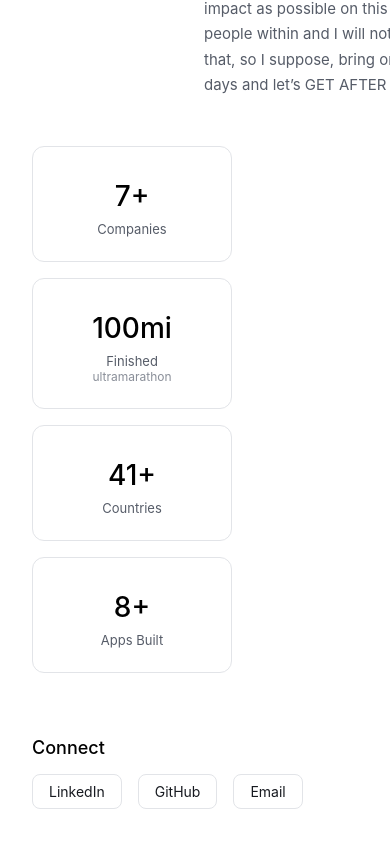
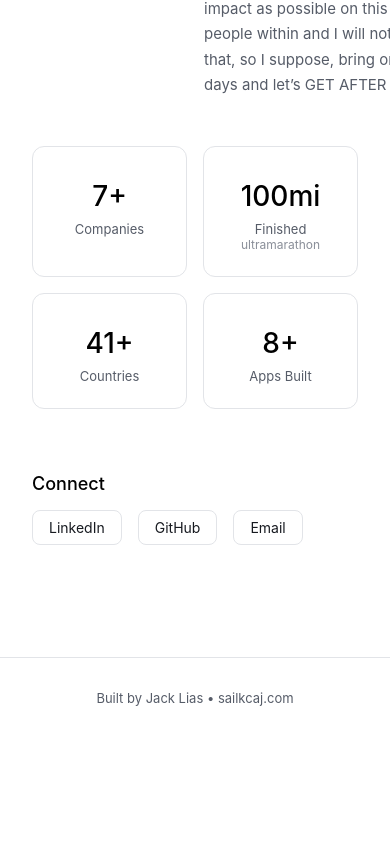
Before and after one commit to sailkcaj/jack-website, a React (Vite) app: page / in a window 390 px wide. Shown: the part 1717-2565 px from the top of the page. After the commit the page ends 2455 px from the top, so only its background shows below. Built offline with nearby package versions, Linux system fonts and the light colour scheme; the HTML template or start-up script is replaced by a standard one.

Commit message:
Stats go horizontal on narrow screens instead of stacking

```diff
--- a/src/App.jsx
+++ b/src/App.jsx
@@ -120,7 +120,7 @@ export default function JackWebsite() {
                 </div>
               </div>
 
-              <div style={{ display: 'flex', flexDirection: 'column', gap: '1rem', width: '200px', flexShrink: 0 }}>
+              <div className="hero-stats">
                 {stats.map((stat, i) => (
                   <div key={i} style={{
                     background: 'var(--surface-2)',
--- a/src/globals.css
+++ b/src/globals.css
@@ -27,3 +27,24 @@ body {
   background: var(--surface-0);
   font-family: -apple-system, BlinkMacSystemFont, 'Segoe UI', Roboto, Helvetica, Arial, sans-serif;
 }
+
+/* Hero stat boxes: a narrow column that runs alongside the bio text on
+   wide screens. Once the screen is too narrow for that (phones, small
+   windows), switch to a horizontal grid instead of a squeezed vertical
+   stack — inline styles can't express a breakpoint, so this one layout
+   lives in CSS. */
+.hero-stats {
+  display: flex;
+  flex-direction: column;
+  gap: 1rem;
+  width: 200px;
+  flex-shrink: 0;
+}
+
+@media (max-width: 900px) {
+  .hero-stats {
+    display: grid;
+    grid-template-columns: repeat(auto-fit, minmax(130px, 1fr));
+    width: 100%;
+  }
+}
```
